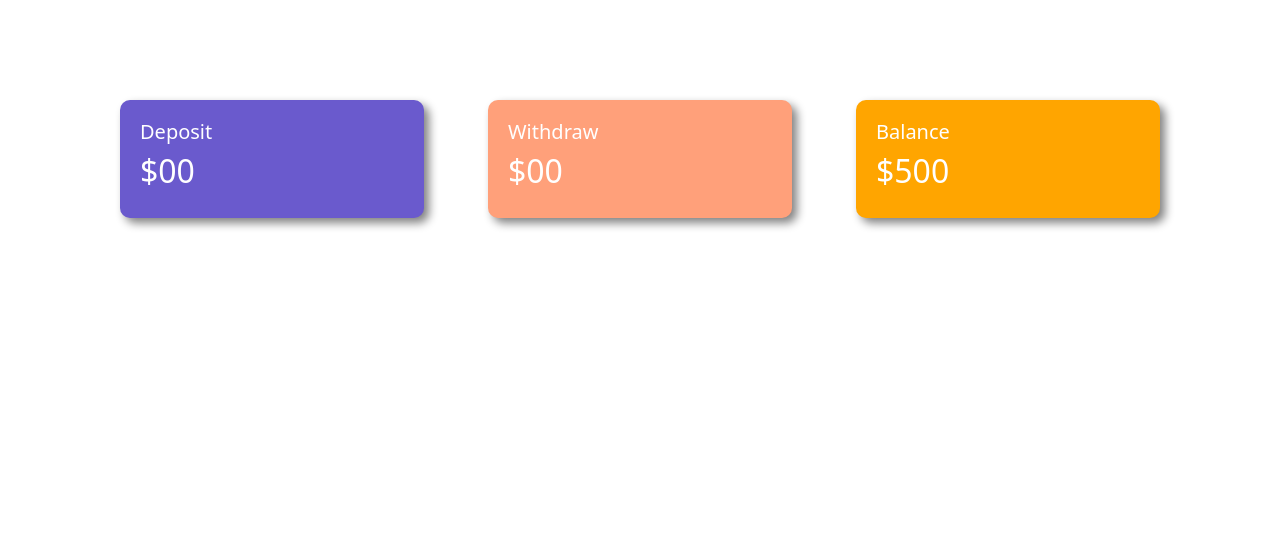
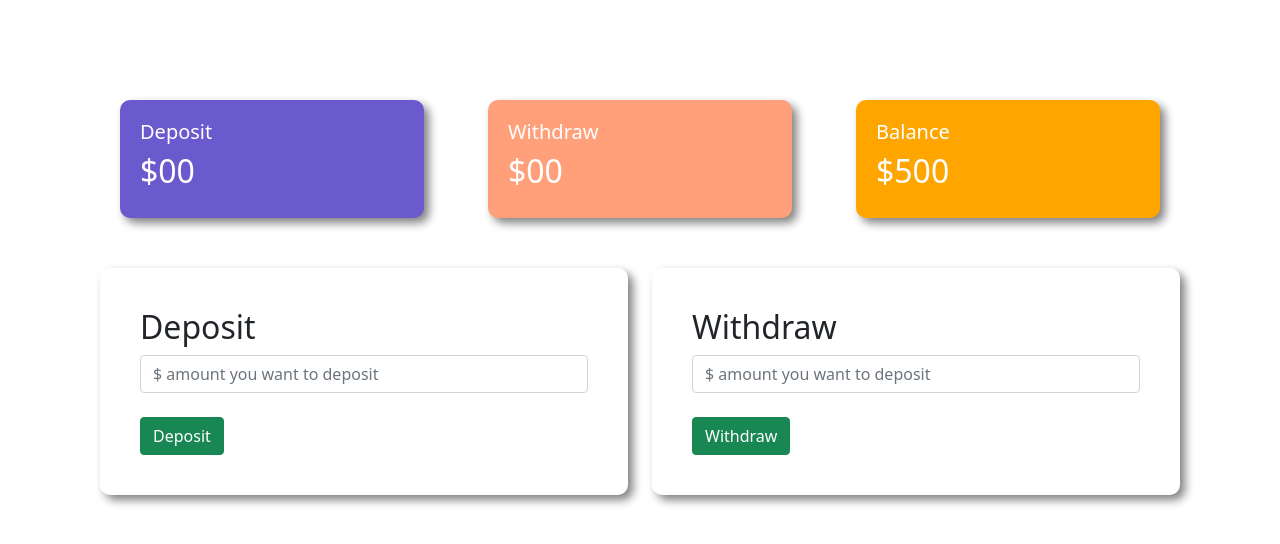
Before and after one commit to niazmurshedsiam/BanglaBank, a plain HTML site: page index.html in a window 1280 px wide. Both pictures are taken after typing "name@example.com", "Sample123" into the empty fields and a click on the button "Submit". Drawn offline with nearby package versions, Linux system fonts and the light colour scheme.

Commit message:
Deposit, withdraw, balance area, add column margin done

```diff
--- a/index.html
+++ b/index.html
@@ -50,6 +50,25 @@
                 </div>
             </div>
         </div>
+        <div class="row">
+            <div class="col-md-6">
+                <div class="submit-area">
+                    <h2>Deposit</h2>
+                    <input type="text" class="form-control" placeholder="$ amount you want to deposit">
+                    <br>
+                    <button class="btn btn-success">Deposit</button>
+                </div>
+            </div>
+            <div class="col-md-6">
+                <div class="submit-area">
+                    <h2>Withdraw</h2>
+                    <input type="text" class="form-control" placeholder="$ amount you want to deposit">
+                    <br>
+                    <button class="btn btn-success">Withdraw</button>
+
+                </div>
+            </div>
+        </div>
     </div>
     <script>
         const loginBtn = document.getElementById("login");
--- a/style/style.css
+++ b/style/style.css
@@ -3,7 +3,7 @@ body{
 }
 
 .submit-area{
-    margin-top: 50px;
+    margin-top:50px;
     /* display: block; */
     padding: 40px;
     border-radius: 10px;
```
